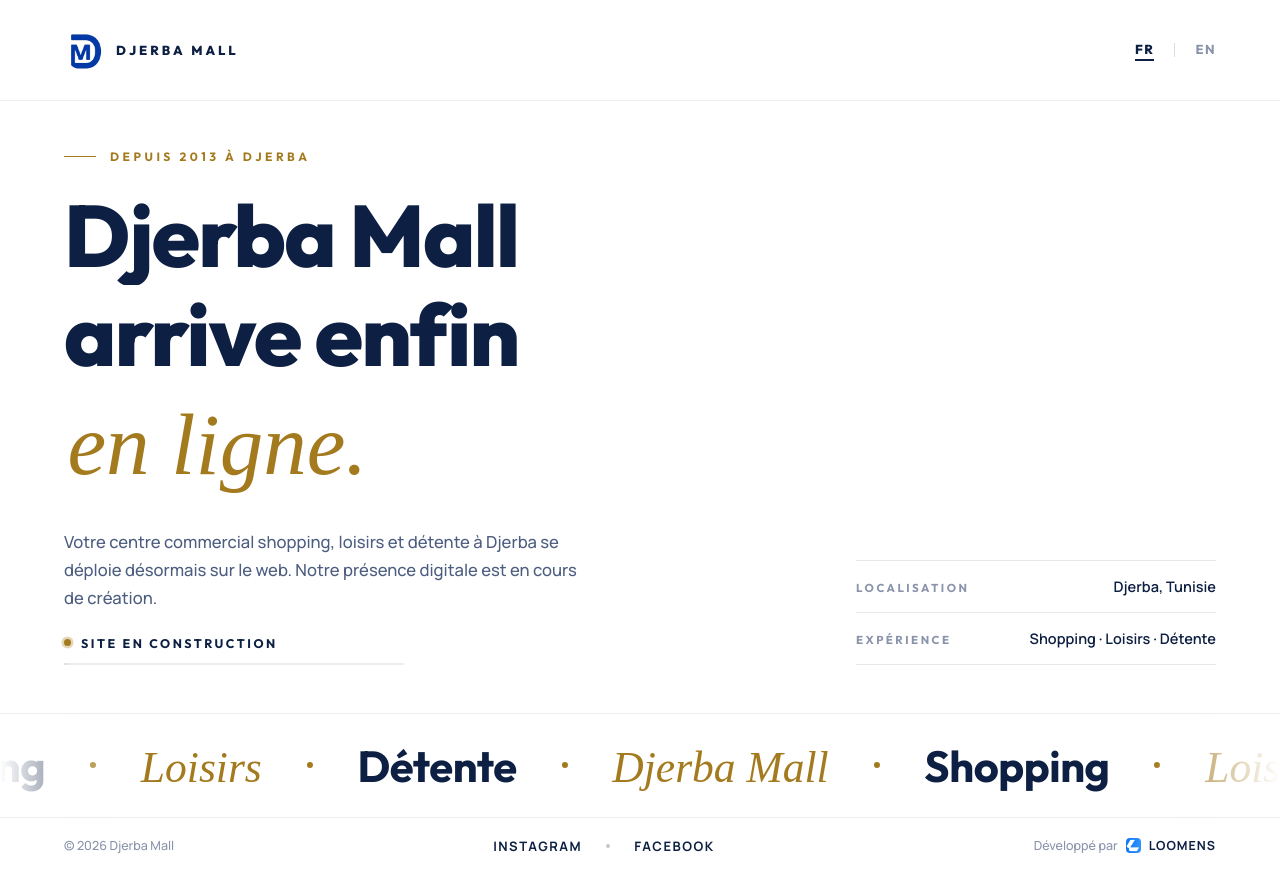
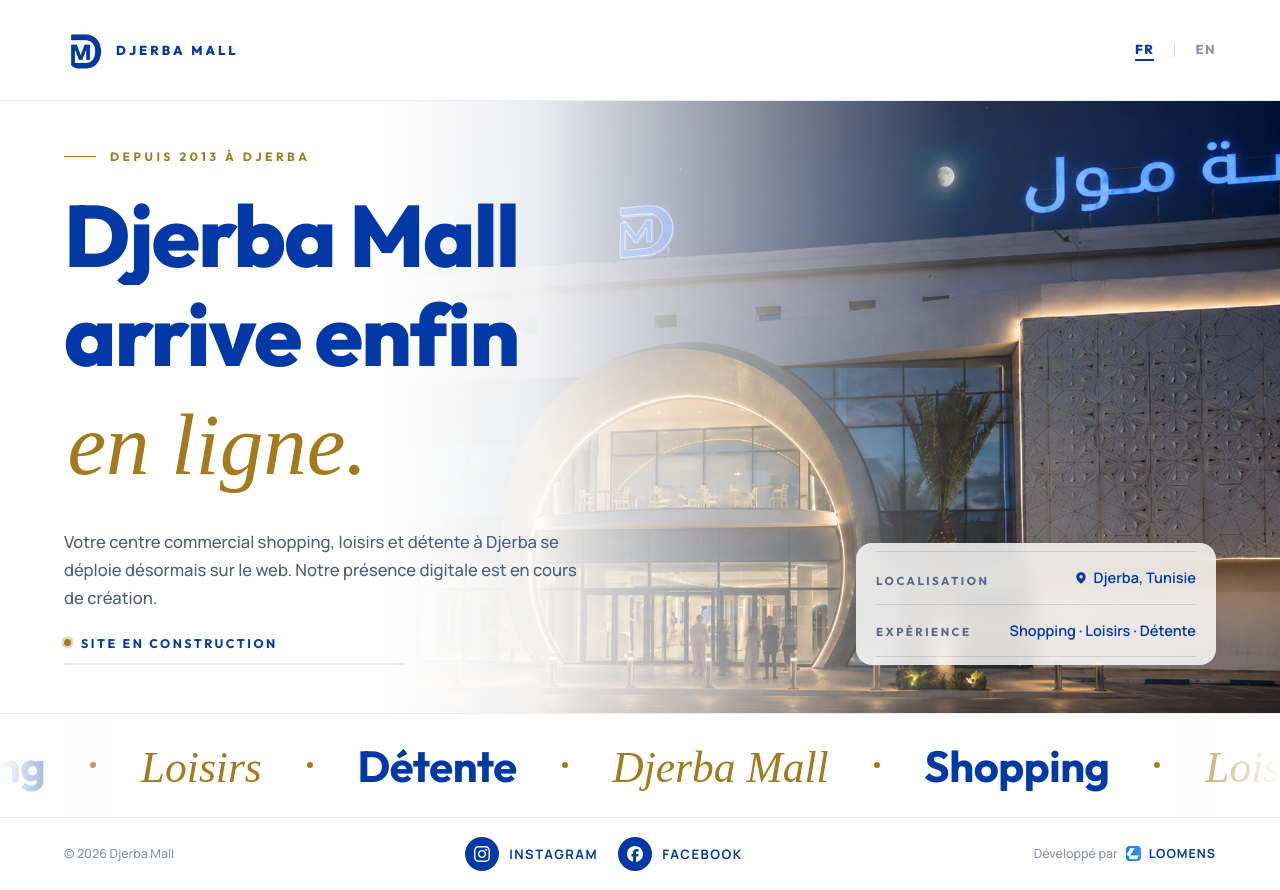
Before and after one commit to ayoub0312/djerbamall, a plain HTML site: page index.html in a window 1280 px wide. Drawn offline with Linux system fonts and the light colour scheme; a web font is replaced by a local one.

Commit message:
Update site

```diff
--- a/index.html
+++ b/index.html
@@ -53,9 +53,44 @@
     cursor: pointer;
   }
   .lang-btn.active {
-    color: #0D1F42;
+    color: #0339A6;
     font-weight: 800;
-    border-bottom-color: #0D1F42;
+    border-bottom-color: #0339A6;
+  }
+
+  .social-link {
+    display: flex;
+    align-items: center;
+    gap: 10px;
+    text-decoration: none;
+  }
+  .social-icon {
+    display: flex;
+    align-items: center;
+    justify-content: center;
+    width: 34px;
+    height: 34px;
+    border-radius: 50%;
+    background: #0339A6;
+    color: #FFFFFF;
+    flex-shrink: 0;
+    transition: background 0.2s ease, transform 0.2s ease;
+  }
+  .social-text {
+    font-family: 'Manrope', sans-serif;
+    font-size: 13px;
+    font-weight: 700;
+    letter-spacing: 1.5px;
+    color: #0339A6;
+    text-transform: uppercase;
+    transition: color 0.2s ease;
+  }
+  .social-link:hover .social-icon {
+    background: #A47A1E;
+    transform: translateY(-2px);
+  }
+  .social-link:hover .social-text {
+    color: #A47A1E;
   }
 </style>
 </head>
@@ -67,7 +102,7 @@
   <header style="display:flex; align-items:center; justify-content:space-between; gap:16px; padding:clamp(18px, 2.6vw, 30px) clamp(20px, 5vw, 64px); border-bottom:1px solid rgba(13,31,66,0.08); animation: fadeIn 0.9s ease both;">
     <div style="display:flex; align-items:center; gap:12px; min-width:0;">
       <img src="assets/djerbamall-icon.jpg" alt="Djerba Mall" style="width:40px; height:40px; border-radius:50%; object-fit:cover; flex-shrink:0;" />
-      <span style="font-size:13px; font-weight:800; letter-spacing:3px; color:#0D1F42; white-space:nowrap;">DJERBA&nbsp;MALL</span>
+      <span style="font-size:13px; font-weight:800; letter-spacing:3px; color:#0339A6; white-space:nowrap;">DJERBA&nbsp;MALL</span>
     </div>
 
     <div style="display:flex; align-items:center; gap:20px; flex-shrink:0;">
@@ -78,8 +113,12 @@
   </header>
 
   <!-- hero -->
-  <main style="flex:1; display:flex; align-items:center; padding:clamp(40px, 6vh, 80px) clamp(20px, 5vw, 64px);">
-    <div style="width:100%; display:grid; grid-template-columns:repeat(auto-fit, minmax(min(100%, 460px), 1fr)); gap:clamp(40px, 5vw, 96px); align-items:end;">
+  <main style="position:relative; flex:1; display:flex; align-items:center; padding:clamp(40px, 6vh, 80px) clamp(20px, 5vw, 64px); overflow:hidden;">
+    <div style="position:absolute; inset:0; z-index:0;" aria-hidden="true">
+      <img src="assets/djerbamall-storefront.jpg" alt="" style="position:absolute; inset:0; width:100%; height:100%; object-fit:cover; object-position:center 65%;" />
+      <div style="position:absolute; inset:0; background:linear-gradient(90deg, #FFFFFF 0%, #FFFFFF 30%, rgba(255,255,255,0.92) 42%, rgba(255,255,255,0.55) 58%, rgba(255,255,255,0.15) 75%, rgba(255,255,255,0) 100%);"></div>
+    </div>
+    <div style="position:relative; z-index:1; width:100%; display:grid; grid-template-columns:repeat(auto-fit, minmax(min(100%, 460px), 1fr)); gap:clamp(40px, 5vw, 96px); align-items:end;">
 
       <!-- left: headline block -->
       <div style="display:flex; flex-direction:column; gap:clamp(22px, 2.6vh, 34px); min-width:0;">
@@ -89,7 +128,7 @@
           <span id="copy-kicker" style="font-size:12px; font-weight:700; letter-spacing:3.5px; color:#A47A1E; text-transform:uppercase;"></span>
         </div>
 
-        <h1 style="margin:0; font-size:clamp(42px, 6.8vw, 96px); font-weight:800; line-height:1.02; color:#0D1F42; letter-spacing:-0.02em;">
+        <h1 style="margin:0; font-size:clamp(42px, 6.8vw, 96px); font-weight:800; line-height:1.02; color:#0339A6; letter-spacing:-0.02em;">
           <span style="display:block; overflow:hidden; padding:0.06em 0;">
             <span id="copy-titleLine1" style="display:block; animation: maskReveal 0.9s cubic-bezier(0.22,1,0.36,1) 0.3s both;"></span>
           </span>
@@ -110,7 +149,7 @@
         <div style="display:flex; flex-direction:column; gap:12px; max-width:340px; animation: fadeInUp 0.9s ease 0.9s both;">
           <div style="display:flex; align-items:center; gap:10px;">
             <span style="width:7px; height:7px; border-radius:50%; background:#A47A1E; flex-shrink:0; animation: dotPulse 2.2s ease-in-out infinite;"></span>
-            <span id="copy-badge" style="font-size:12.5px; font-weight:700; letter-spacing:2.5px; color:#0D1F42; text-transform:uppercase; white-space:nowrap;"></span>
+            <span id="copy-badge" style="font-size:12.5px; font-weight:700; letter-spacing:2.5px; color:#0339A6; text-transform:uppercase; white-space:nowrap;"></span>
           </div>
           <div style="position:relative; width:100%; height:2px; background:rgba(13,31,66,0.08); border-radius:99px; overflow:hidden;">
             <span style="position:absolute; top:0; width:34%; height:100%; border-radius:99px; background:linear-gradient(90deg, transparent, #A47A1E, transparent); animation: progressSlide 2.4s cubic-bezier(0.4,0,0.2,1) infinite;"></span>
@@ -119,14 +158,17 @@
       </div>
 
       <!-- right: meta column -->
-      <div style="display:flex; flex-direction:column; gap:0; max-width:360px; justify-self:end; width:100%; animation: fadeInUp 1s ease 1.05s both;">
-        <div style="display:flex; align-items:baseline; justify-content:space-between; gap:16px; padding:16px 0; border-top:1px solid rgba(13,31,66,0.1);">
-          <span id="copy-metaLabel2" style="font-size:11.5px; font-weight:700; letter-spacing:2.5px; color:#8A93AC; text-transform:uppercase;"></span>
-          <span style="font-family:'Manrope', sans-serif; font-size:14.5px; font-weight:600; color:#0D1F42; text-align:right;">Djerba, Tunisie</span>
+      <div style="display:flex; flex-direction:column; gap:0; max-width:360px; justify-self:end; width:100%; padding:8px 20px; background:rgba(255,255,255,0.82); backdrop-filter:blur(10px); -webkit-backdrop-filter:blur(10px); border-radius:16px; box-shadow:0 8px 30px rgba(13,31,66,0.08); animation: fadeInUp 1s ease 1.05s both;">
+        <div style="display:flex; align-items:baseline; justify-content:space-between; gap:16px; padding:16px 0; border-top:1px solid rgba(13,31,66,0.12);">
+          <span id="copy-metaLabel2" style="font-size:11.5px; font-weight:700; letter-spacing:2.5px; color:#5A6584; text-transform:uppercase;"></span>
+          <a href="https://www.google.com/maps/place/Djerba+Mall/@33.805707,10.9891651,17z/data=!3m1!4b1!4m6!3m5!1s0x13aa97c4315577a9:0x968c138cccb474d4!8m2!3d33.805707!4d10.99174!16s%2Fg%2F11h4089s5s?entry=ttu&amp;g_ep=EgoyMDI2MDcwNy4wIKXMDSoASAFQAw%3D%3D" target="_blank" rel="noopener" style="display:inline-flex; align-items:center; gap:6px; font-family:'Manrope', sans-serif; font-size:14.5px; font-weight:600; color:#0339A6; text-align:right; transition:color 0.2s ease;">
+            <svg viewBox="0 0 24 24" width="14" height="14" fill="currentColor" style="flex-shrink:0;"><path d="M12 2C7.589 2 4 5.589 4 9.995 4 16.44 11.16 21.416 11.463 21.622a1 1 0 0 0 1.074 0C12.84 21.416 20 16.44 20 9.995 20 5.589 16.411 2 12 2zm0 10.995a3 3 0 1 1 0-6 3 3 0 0 1 0 6z"/></svg>
+            Djerba, Tunisie
+          </a>
         </div>
-        <div style="display:flex; align-items:baseline; justify-content:space-between; gap:16px; padding:16px 0; border-top:1px solid rgba(13,31,66,0.1); border-bottom:1px solid rgba(13,31,66,0.1);">
-          <span id="copy-metaLabel3" style="font-size:11.5px; font-weight:700; letter-spacing:2.5px; color:#8A93AC; text-transform:uppercase;"></span>
-          <span id="copy-metaValue3" style="font-family:'Manrope', sans-serif; font-size:14.5px; font-weight:600; color:#0D1F42; text-align:right;"></span>
+        <div style="display:flex; align-items:baseline; justify-content:space-between; gap:16px; padding:16px 0; border-top:1px solid rgba(13,31,66,0.12); border-bottom:1px solid rgba(13,31,66,0.12);">
+          <span id="copy-metaLabel3" style="font-size:11.5px; font-weight:700; letter-spacing:2.5px; color:#5A6584; text-transform:uppercase;"></span>
+          <span id="copy-metaValue3" style="font-family:'Manrope', sans-serif; font-size:14.5px; font-weight:600; color:#0339A6; text-align:right;"></span>
         </div>
       </div>
     </div>
@@ -136,21 +178,21 @@
   <div style="position:relative; width:100%; overflow:hidden; padding:clamp(18px, 3vh, 30px) 0; border-top:1px solid rgba(13,31,66,0.08); animation: fadeIn 1.2s ease 1.2s both;">
     <div style="display:flex; width:max-content; animation: marqueeScroll 38s linear infinite;">
       <div style="display:flex; align-items:baseline; gap:clamp(28px, 3.5vw, 56px); padding-right:clamp(28px, 3.5vw, 56px); white-space:nowrap;">
-        <span style="font-size:clamp(26px, 3.4vw, 46px); font-weight:700; letter-spacing:-0.01em; color:#0D1F42;">Shopping</span>
+        <span style="font-size:clamp(26px, 3.4vw, 46px); font-weight:700; letter-spacing:-0.01em; color:#0339A6;">Shopping</span>
         <span style="width:6px; height:6px; border-radius:50%; background:#A47A1E; align-self:center; flex-shrink:0;"></span>
         <span style="font-family:'Playfair Display', serif; font-style:italic; font-weight:500; font-size:clamp(26px, 3.4vw, 46px); color:#A47A1E;">Loisirs</span>
         <span style="width:6px; height:6px; border-radius:50%; background:#A47A1E; align-self:center; flex-shrink:0;"></span>
-        <span style="font-size:clamp(26px, 3.4vw, 46px); font-weight:700; letter-spacing:-0.01em; color:#0D1F42;">Détente</span>
+        <span style="font-size:clamp(26px, 3.4vw, 46px); font-weight:700; letter-spacing:-0.01em; color:#0339A6;">Détente</span>
         <span style="width:6px; height:6px; border-radius:50%; background:#A47A1E; align-self:center; flex-shrink:0;"></span>
         <span style="font-family:'Playfair Display', serif; font-style:italic; font-weight:500; font-size:clamp(26px, 3.4vw, 46px); color:#A47A1E;">Djerba Mall</span>
         <span style="width:6px; height:6px; border-radius:50%; background:#A47A1E; align-self:center; flex-shrink:0;"></span>
       </div>
       <div style="display:flex; align-items:baseline; gap:clamp(28px, 3.5vw, 56px); padding-right:clamp(28px, 3.5vw, 56px); white-space:nowrap;">
-        <span style="font-size:clamp(26px, 3.4vw, 46px); font-weight:700; letter-spacing:-0.01em; color:#0D1F42;">Shopping</span>
+        <span style="font-size:clamp(26px, 3.4vw, 46px); font-weight:700; letter-spacing:-0.01em; color:#0339A6;">Shopping</span>
         <span style="width:6px; height:6px; border-radius:50%; background:#A47A1E; align-self:center; flex-shrink:0;"></span>
         <span style="font-family:'Playfair Display', serif; font-style:italic; font-weight:500; font-size:clamp(26px, 3.4vw, 46px); color:#A47A1E;">Loisirs</span>
         <span style="width:6px; height:6px; border-radius:50%; background:#A47A1E; align-self:center; flex-shrink:0;"></span>
-        <span style="font-size:clamp(26px, 3.4vw, 46px); font-weight:700; letter-spacing:-0.01em; color:#0D1F42;">Détente</span>
+        <span style="font-size:clamp(26px, 3.4vw, 46px); font-weight:700; letter-spacing:-0.01em; color:#0339A6;">Détente</span>
         <span style="width:6px; height:6px; border-radius:50%; background:#A47A1E; align-self:center; flex-shrink:0;"></span>
         <span style="font-family:'Playfair Display', serif; font-style:italic; font-weight:500; font-size:clamp(26px, 3.4vw, 46px); color:#A47A1E;">Djerba Mall</span>
         <span style="width:6px; height:6px; border-radius:50%; background:#A47A1E; align-self:center; flex-shrink:0;"></span>
@@ -165,16 +207,25 @@
   <footer style="display:flex; align-items:center; justify-content:space-between; flex-wrap:wrap; gap:14px 28px; padding:clamp(16px, 2.4vh, 24px) clamp(20px, 5vw, 64px); border-top:1px solid rgba(13,31,66,0.08); animation: fadeIn 1.3s ease 1.35s both;">
     <span style="font-family:'Manrope', sans-serif; font-size:12.5px; font-weight:500; color:#8A93AC; white-space:nowrap;">© 2026 Djerba Mall</span>
 
-    <div style="display:flex; align-items:center; gap:24px;">
-      <a href="https://www.instagram.com/djerba_mall2025/" target="_blank" rel="noopener" style="font-family:'Manrope', sans-serif; font-size:13px; font-weight:700; letter-spacing:1.5px; color:#0D1F42; text-transform:uppercase; transition:color 0.2s ease;">Instagram</a>
-      <span style="width:4px; height:4px; border-radius:50%; background:rgba(13,31,66,0.25);"></span>
-      <a href="https://www.facebook.com/profile.php?id=61574149778517" target="_blank" rel="noopener" style="font-family:'Manrope', sans-serif; font-size:13px; font-weight:700; letter-spacing:1.5px; color:#0D1F42; text-transform:uppercase; transition:color 0.2s ease;">Facebook</a>
+    <div style="display:flex; align-items:center; gap:20px;">
+      <a href="https://www.instagram.com/djerba_mall2025/" target="_blank" rel="noopener" aria-label="Instagram" class="social-link">
+        <span class="social-icon">
+          <svg viewBox="0 0 24 24" width="16" height="16" fill="currentColor"><path d="M12 2.163c3.204 0 3.584.012 4.85.07 3.252.148 4.771 1.691 4.919 4.919.058 1.265.069 1.645.069 4.849 0 3.205-.012 3.584-.069 4.849-.149 3.225-1.664 4.771-4.919 4.919-1.266.058-1.644.07-4.85.07-3.204 0-3.584-.012-4.849-.07-3.26-.149-4.771-1.699-4.919-4.92-.058-1.265-.07-1.644-.07-4.849 0-3.204.013-3.583.07-4.849.149-3.227 1.664-4.771 4.919-4.919 1.266-.057 1.645-.069 4.849-.069zm0-2.163c-3.259 0-3.667.014-4.947.072-4.358.2-6.78 2.618-6.98 6.98-.059 1.281-.073 1.689-.073 4.948 0 3.259.014 3.668.072 4.948.2 4.358 2.618 6.78 6.98 6.98 1.281.058 1.689.072 4.948.072 3.259 0 3.668-.014 4.948-.072 4.354-.2 6.782-2.618 6.979-6.98.059-1.28.073-1.689.073-4.948 0-3.259-.014-3.667-.072-4.947-.196-4.354-2.617-6.78-6.979-6.98-1.281-.059-1.69-.073-4.949-.073zm0 5.838c-3.403 0-6.162 2.759-6.162 6.162s2.759 6.163 6.162 6.163 6.162-2.759 6.162-6.163c0-3.403-2.759-6.162-6.162-6.162zm0 10.162c-2.209 0-4-1.79-4-4 0-2.209 1.791-4 4-4s4 1.791 4 4c0 2.21-1.791 4-4 4zm6.406-11.845c-.796 0-1.441.645-1.441 1.44s.645 1.44 1.441 1.44c.795 0 1.439-.645 1.439-1.44s-.644-1.44-1.439-1.44z"/></svg>
+        </span>
+        <span class="social-text">Instagram</span>
+      </a>
+      <a href="https://www.facebook.com/profile.php?id=61574149778517" target="_blank" rel="noopener" aria-label="Facebook" class="social-link">
+        <span class="social-icon">
+          <svg viewBox="0 0 24 24" width="16" height="16" fill="currentColor"><path d="M9.101 23.691v-7.98H6.627v-3.667h2.474v-1.58c0-4.085 1.848-5.978 5.858-5.978.401 0 .955.042 1.468.103a8.68 8.68 0 0 1 1.141.195v3.325a8.623 8.623 0 0 0-.653-.036 26.805 26.805 0 0 0-.733-.009c-.707 0-1.259.096-1.675.309a1.686 1.686 0 0 0-.679.622c-.258.42-.374.995-.374 1.752v1.297h3.919l-.386 1.988-.287 1.679h-3.246v8.245C19.396 23.238 24 18.179 24 12.044c0-6.627-5.373-12-12-12s-12 5.373-12 12c0 6.135 4.604 11.194 10.101 11.647z"/></svg>
+        </span>
+        <span class="social-text">Facebook</span>
+      </a>
     </div>
 
     <a href="https://www.loomens.com/" target="_blank" rel="noopener" style="display:flex; align-items:center; gap:8px; font-family:'Manrope', sans-serif; font-size:12.5px; font-weight:500; color:#8A93AC; white-space:nowrap;">
       <span id="copy-footerCredit"></span>
       <img src="assets/loomens-logo.jpg" alt="Loomens" style="width:15px; height:15px; border-radius:4px; object-fit:cover;" />
-      <span style="font-weight:800; color:#0D1F42; letter-spacing:1px;">LOOMENS</span>
+      <span style="font-weight:800; color:#0339A6; letter-spacing:1px;">LOOMENS</span>
     </a>
   </footer>
 
```
Also changed, not shown: assets/djerbamall-storefront.jpg (added).
